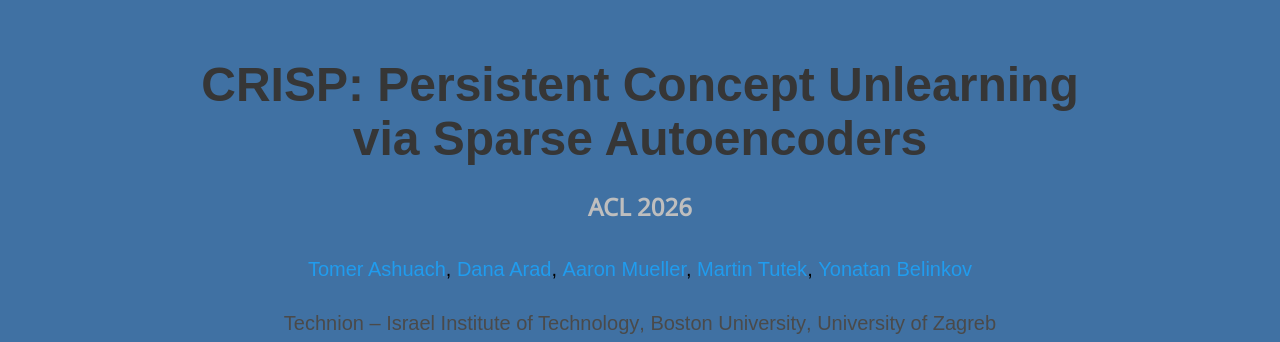
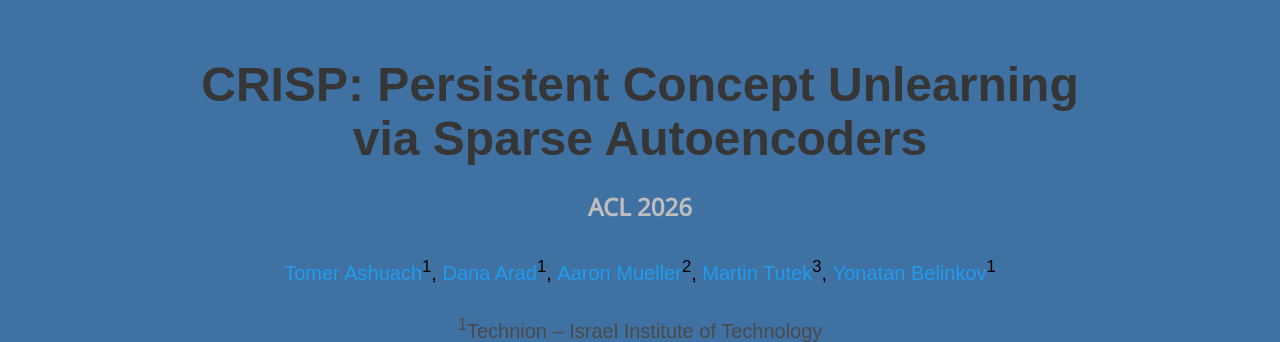
Before and after one commit to technion-cs-nlp/CRISP, a plain HTML site: page index.html in a window 1280 px wide. Shown: the top 342 px of the page. Drawn offline with nearby package versions, Linux system fonts and the light colour scheme; some icons are missing; a web font is replaced by a local one.

Commit message:
Add numbered affiliations to authors
Co-Authored-By: Claude Sonnet 4.6 <noreply@anthropic.com>

```diff
--- a/index.html
+++ b/index.html
@@ -126,21 +126,21 @@
             <h3 class="subtitle is-4" style="font-weight: 600; margin-top: 1rem; margin-bottom: 2rem; color: #bebebe;">ACL 2026</h3>
             <div class="is-size-5 publication-authors" style="color: #000000 !important;">
               <span class="author-block">
-                <a href="https://tomerashuach.github.io/" target="_blank">Tomer Ashuach</a>,</span>
+                <a href="https://tomerashuach.github.io/" target="_blank">Tomer Ashuach</a><sup>1</sup>,</span>
               <span class="author-block">
-                <a href="https://danaarad.github.io/" target="_blank">Dana Arad</a>,</span>
+                <a href="https://danaarad.github.io/" target="_blank">Dana Arad</a><sup>1</sup>,</span>
               <span class="author-block">
-                <a href="https://aaronmueller.github.io/" target="_blank">Aaron Mueller</a>,</span>
+                <a href="https://aaronmueller.github.io/" target="_blank">Aaron Mueller</a><sup>2</sup>,</span>
               <span class="author-block">
-                <a href="https://mttk.github.io/" target="_blank">Martin Tutek</a>,</span>
+                <a href="https://mttk.github.io/" target="_blank">Martin Tutek</a><sup>3</sup>,</span>
               <span class="author-block">
-                <a href="https://belinkov.com/" target="_blank">Yonatan Belinkov</a>
+                <a href="https://belinkov.com/" target="_blank">Yonatan Belinkov</a><sup>1</sup>
               </span>
             </div>
             <div class="is-size-5 publication-authors">
-              <span class="author-block">Technion – Israel Institute of Technology</span>,
-              <span class="author-block">Boston University</span>,
-              <span class="author-block">University of Zagreb</span>
+              <span class="author-block"><sup>1</sup>Technion – Israel Institute of Technology</span><br>
+              <span class="author-block"><sup>2</sup>Boston University</span><br>
+              <span class="author-block"><sup>3</sup>University of Zagreb</span>
             </div>
 
             <div class="publication-links">
```
